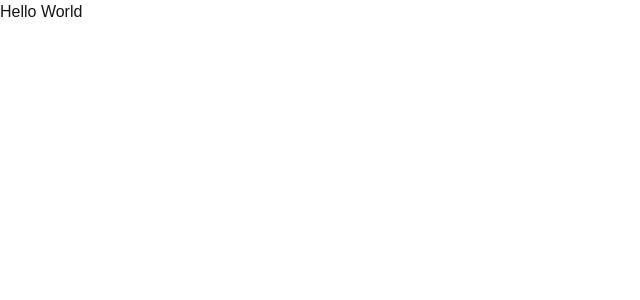
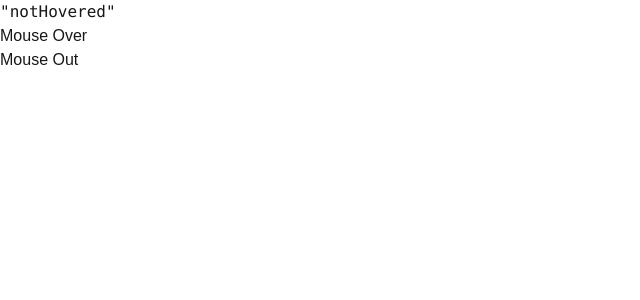
Before and after one commit to raym/stately-learn, a Next.js app in the folder todos/: page / in a window 1280 px wide. Shown: the top 300 px of the page, without its empty margins (0-640 px from the left). Built offline with nearby package versions, Linux system fonts and the light colour scheme.

Commit message:
hello world of state machines

```diff
--- /dev/null
+++ b/todos/src/app/machines/myFirstMachine.ts
@@ -0,0 +1,22 @@
+import { createMachine } from "xstate";
+
+export const myMachine = createMachine({
+  /** @xstate-layout N4IgpgJg5mDOIC5QAoC2BDAxgCwJYDswBKAOnwHsAXACXIDcwAnSAYgFkB5AVQGUBRDgDU+AJQDaABgC6iUAAdysXJVzl8skAA9EAJgkSSAFgCcOgIwAOAOwBWADQgAnojMBmCyQlmbANh02AXwCHNCw8QlJseiZWTl4BLgAVSRkkEAUlFTUNbQRzHxJXH1cdCzN-B2cEMwKbMzMrS1sg4JAKCDgNUJwCYg0M5VV1NNyAWh9KxFGrA2MLC1LywNbu8OIyKloGZgh+xUHskcRDHUmEMpJlkIweiJIo7cg9zKGcxHcCnwkbQx9reyciAuyyCQA */
+  initial: "notHovered",
+  states: {
+    notHovered: {
+      on: {
+        MOUSEOVER: {
+          target: 'hovered',
+        }
+      }
+    },
+    hovered: {
+      on: {
+        MOUSEOUT: {
+          target: "notHovered",
+        }
+      }
+    },
+  }
+})
--- a/todos/src/app/page.tsx
+++ b/todos/src/app/page.tsx
@@ -1,8 +1,19 @@
+'use client';
+
+import { useMachine } from "@xstate/react";
+import { myMachine } from "./machines/myFirstMachine";
 
 export default function Home() {
+  const [state, send] = useMachine(myMachine)
   return (
     <div>
-      <h1>Hello World</h1>
+      <pre>{JSON.stringify(state.value, null, 2)}</pre>
+      <div>
+        <button onClick={() => send({ type: 'MOUSEOVER' })}>Mouse Over</button>
+      </div>
+      <div>
+        <button onClick={() => send({ type: 'MOUSEOUT' })}>Mouse Out</button>
+      </div>
     </div>
   );
 }
```
